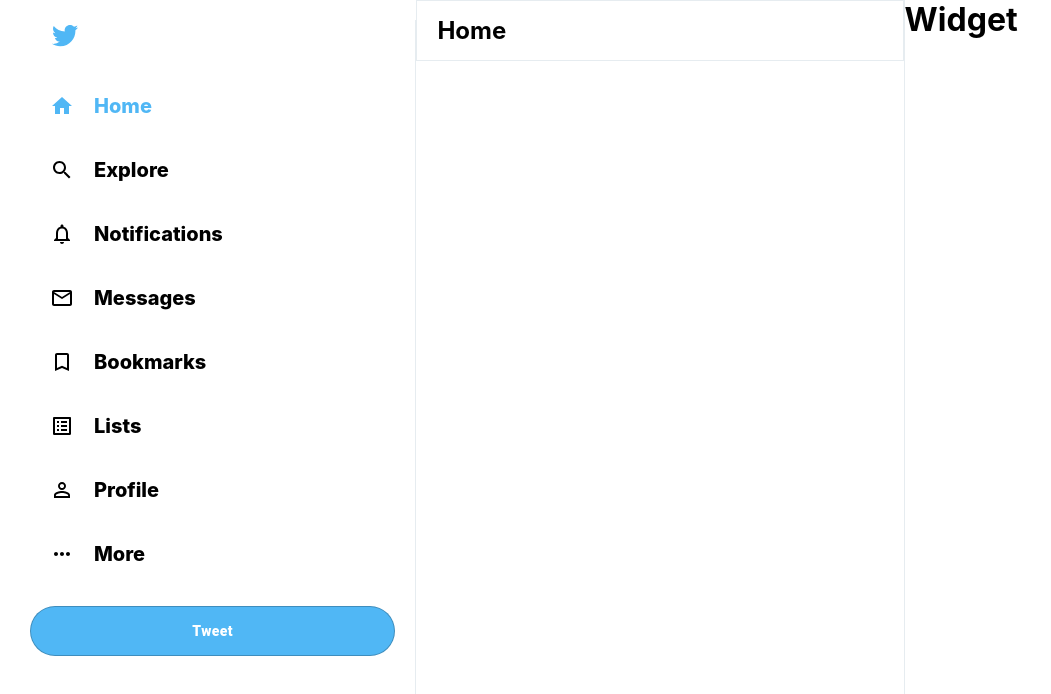
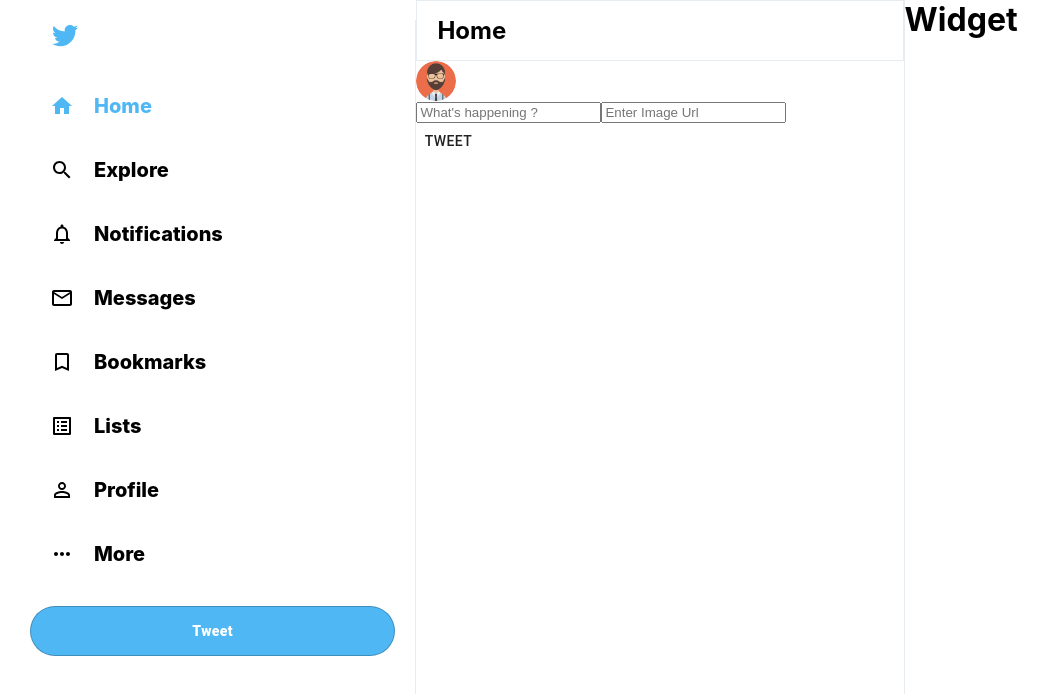
Before and after one commit to jitokj/twitter, a React (Create React App) app: page / in a window 1280 px wide. Shown: the top 694 px of the page, without its empty margins (0-1051 px from the left). Built offline with nearby package versions, Linux system fonts and the light colour scheme.

Commit message:
working on TweetBox

```diff
--- a/src/components/Feed/Feed.css
+++ b/src/components/Feed/Feed.css
@@ -3,6 +3,13 @@
   border-right: 1px solid var(--twitter-background);
   min-width: fit-content;
   overflow-y: scroll;
+  -ms-overflow-style: none;
+  scrollbar-width: none;
+}
+
+/* Hide Scrollbar for Chrome,safari,opera */
+.feed::-webkit-scrollbar {
+  display: none;
 }
 
 .feed__header {
--- a/src/components/Feed/Feed.js
+++ b/src/components/Feed/Feed.js
@@ -1,5 +1,6 @@
 import React from 'react';
 import "./Feed.css";
+import TweetBox from './TweetBox/TweetBox';
 
 const Feed = () => {
     return (
@@ -9,10 +10,8 @@
            <h2>Home</h2>
            </div>
 
-
-
             {/* tweetBox */}
-
+                <TweetBox />
             {/* Post */}
         </div>
     );
--- /dev/null
+++ b/src/components/Feed/TweetBox/TweetBox.js
@@ -0,0 +1,21 @@
+import { Button,Avatar } from '@material-ui/core';
+import Logo from "../../../images/man.png";
+import React from 'react';
+import "./TweetBox.css";
+
+const TweetBox = () => {
+    return (
+        <div className="tweetbox">
+            <form>
+                <div className="tweetbox__input">
+                    <Avatar src={Logo} />
+                    <input placeholder="What's happening ? " type="text" />
+                    <input placeholder="Enter Image Url" type="text" />
+                </div>
+                <Button>Tweet</Button>
+            </form>
+        </div>
+    );
+};
+
+export default TweetBox;
```
Also changed, not shown: src/components/Feed/TweetBox/TweetBox.css (added), src/images/man.png (added), 1 other file (tests, documents, lock files or other folders).
